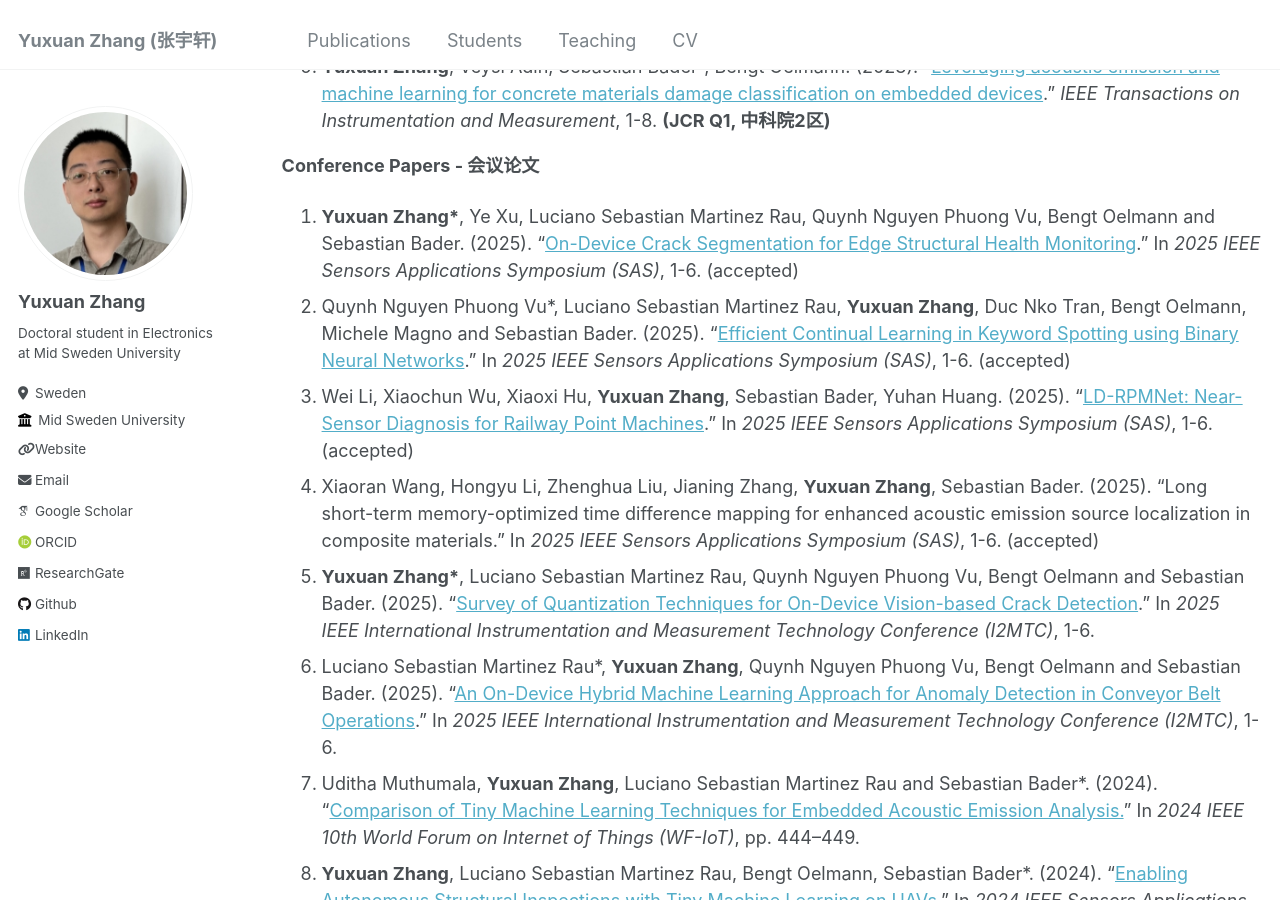
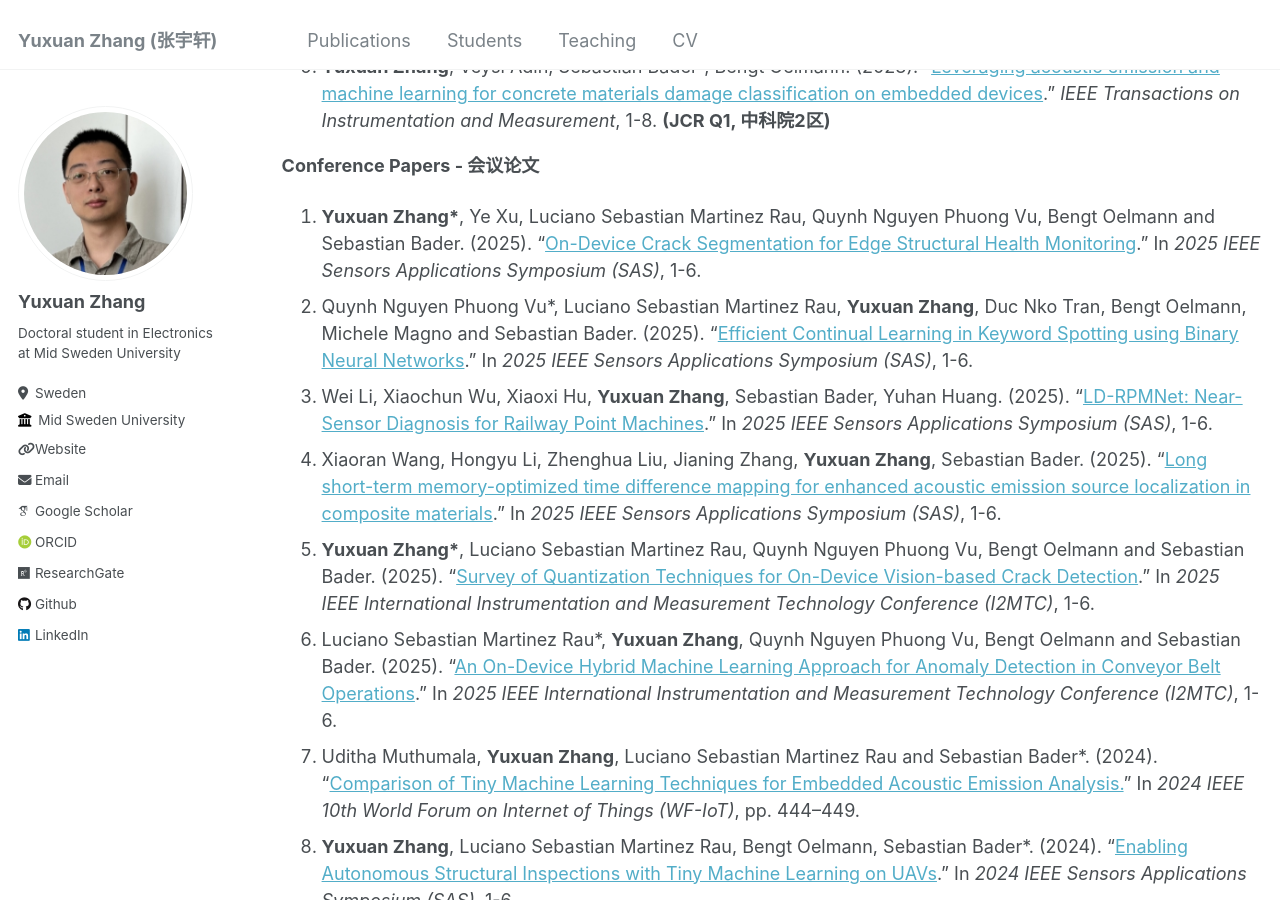
Before and after one commit to YuxuanZhang-96/YuxuanZhang-96.github.io, a Jekyll site: the page built from _pages/cv.md, in a window 1280 px wide and 900 px high, scrolled down 1147 px. Built offline with Jekyll 4.4.1, drawn with Linux system fonts in a browser that asks for light colours; some web fonts are replaced.

Commit message:
Update cv.md

```diff
--- a/_pages/cv.md
+++ b/_pages/cv.md
@@ -41,10 +41,10 @@ __Journal Papers - 期刊论文        --------        *Corresponding author-通
 5. __Yuxuan Zhang__, Veysi Adin, Sebastian Bader*, Bengt Oelmann. (2023). "[Leveraging acoustic emission and machine learning for concrete materials damage classification on embedded devices](https://ieeexplore.ieee.org/document/10227301)." _IEEE Transactions on Instrumentation and Measurement_, 1-8. __(JCR Q1, 中科院2区)__
 
 __Conference Papers - 会议论文__
-1. __Yuxuan Zhang*__, Ye Xu, Luciano Sebastian Martinez Rau, Quynh Nguyen Phuong Vu, Bengt Oelmann and Sebastian Bader. (2025). "[On-Device Crack Segmentation for Edge Structural Health Monitoring](https://arxiv.org/abs/2505.07915)." In _2025 IEEE Sensors Applications Symposium (SAS)_, 1-6. (accepted)
-2. Quynh Nguyen Phuong Vu*, Luciano Sebastian Martinez Rau, __Yuxuan Zhang__, Duc Nko Tran, Bengt Oelmann, Michele Magno and Sebastian Bader. (2025). "[Efficient Continual Learning in Keyword Spotting using Binary Neural Networks](https://arxiv.org/abs/2505.02469)." In _2025 IEEE Sensors Applications Symposium (SAS)_, 1-6. (accepted)
-3. Wei Li, Xiaochun Wu, Xiaoxi Hu, __Yuxuan Zhang__, Sebastian Bader, Yuhan Huang. (2025). "[LD-RPMNet: Near-Sensor Diagnosis for Railway Point Machines](https://www.arxiv.org/abs/2506.06346)." In _2025 IEEE Sensors Applications Symposium (SAS)_, 1-6. (accepted)
-4. Xiaoran Wang, Hongyu Li, Zhenghua Liu, Jianing Zhang, __Yuxuan Zhang__, Sebastian Bader. (2025). "Long short-term memory-optimized time difference mapping for enhanced acoustic emission source localization in composite materials." In _2025 IEEE Sensors Applications Symposium (SAS)_, 1-6. (accepted)
+1. __Yuxuan Zhang*__, Ye Xu, Luciano Sebastian Martinez Rau, Quynh Nguyen Phuong Vu, Bengt Oelmann and Sebastian Bader. (2025). "[On-Device Crack Segmentation for Edge Structural Health Monitoring](https://ieeexplore.ieee.org/document/11105204)." In _2025 IEEE Sensors Applications Symposium (SAS)_, 1-6.
+2. Quynh Nguyen Phuong Vu*, Luciano Sebastian Martinez Rau, __Yuxuan Zhang__, Duc Nko Tran, Bengt Oelmann, Michele Magno and Sebastian Bader. (2025). "[Efficient Continual Learning in Keyword Spotting using Binary Neural Networks](https://ieeexplore.ieee.org/document/11105106)." In _2025 IEEE Sensors Applications Symposium (SAS)_, 1-6.
+3. Wei Li, Xiaochun Wu, Xiaoxi Hu, __Yuxuan Zhang__, Sebastian Bader, Yuhan Huang. (2025). "[LD-RPMNet: Near-Sensor Diagnosis for Railway Point Machines](https://ieeexplore.ieee.org/document/11105111)." In _2025 IEEE Sensors Applications Symposium (SAS)_, 1-6.
+4. Xiaoran Wang, Hongyu Li, Zhenghua Liu, Jianing Zhang, __Yuxuan Zhang__, Sebastian Bader. (2025). "[Long short-term memory-optimized time difference mapping for enhanced acoustic emission source localization in composite materials](https://ieeexplore.ieee.org/document/11105139)." In _2025 IEEE Sensors Applications Symposium (SAS)_, 1-6.
 5. __Yuxuan Zhang*__, Luciano Sebastian Martinez Rau, Quynh Nguyen Phuong Vu, Bengt Oelmann and Sebastian Bader. (2025). "[Survey of Quantization Techniques for On-Device Vision-based Crack Detection](https://ieeexplore.ieee.org/document/11078998)." In _2025 IEEE International Instrumentation and Measurement Technology Conference (I2MTC)_, 1-6.
 6. Luciano Sebastian Martinez Rau*, __Yuxuan Zhang__, Quynh Nguyen Phuong Vu, Bengt Oelmann and Sebastian Bader. (2025). "[An On-Device Hybrid Machine Learning Approach for Anomaly Detection in Conveyor Belt Operations](https://ieeexplore.ieee.org/document/11079096/)." In _2025 IEEE International Instrumentation and Measurement Technology Conference (I2MTC)_, 1-6.
 7. Uditha Muthumala, __Yuxuan Zhang__, Luciano Sebastian Martinez Rau and Sebastian Bader*. (2024). "[Comparison of Tiny Machine Learning Techniques for Embedded Acoustic Emission Analysis.](https://ieeexplore.ieee.org/document/10811219)" In _2024 IEEE 10th World Forum on Internet of Things (WF-IoT)_, pp. 444–449.
```
